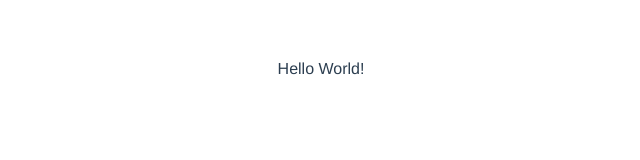
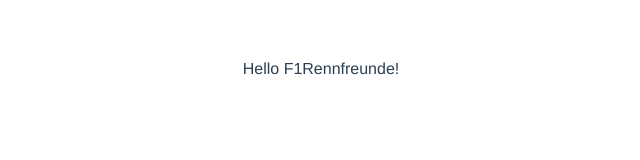
Before and after one commit to sebi87/site, a Vue app: page / in a window 1280 px wide. Shown: the top 160 px of the page, without its empty margins (319-959 px from the left). Built offline with nearby package versions, Linux system fonts and the light colour scheme; the HTML template or start-up script is replaced by a standard one.

Commit message:
Add gh action auto deploy

```diff
--- a/src/App.vue
+++ b/src/App.vue
@@ -1,6 +1,6 @@
 <template>
   <div id="app">
-    Hello World!
+    Hello F1Rennfreunde!
   </div>
 </template>
 
```
